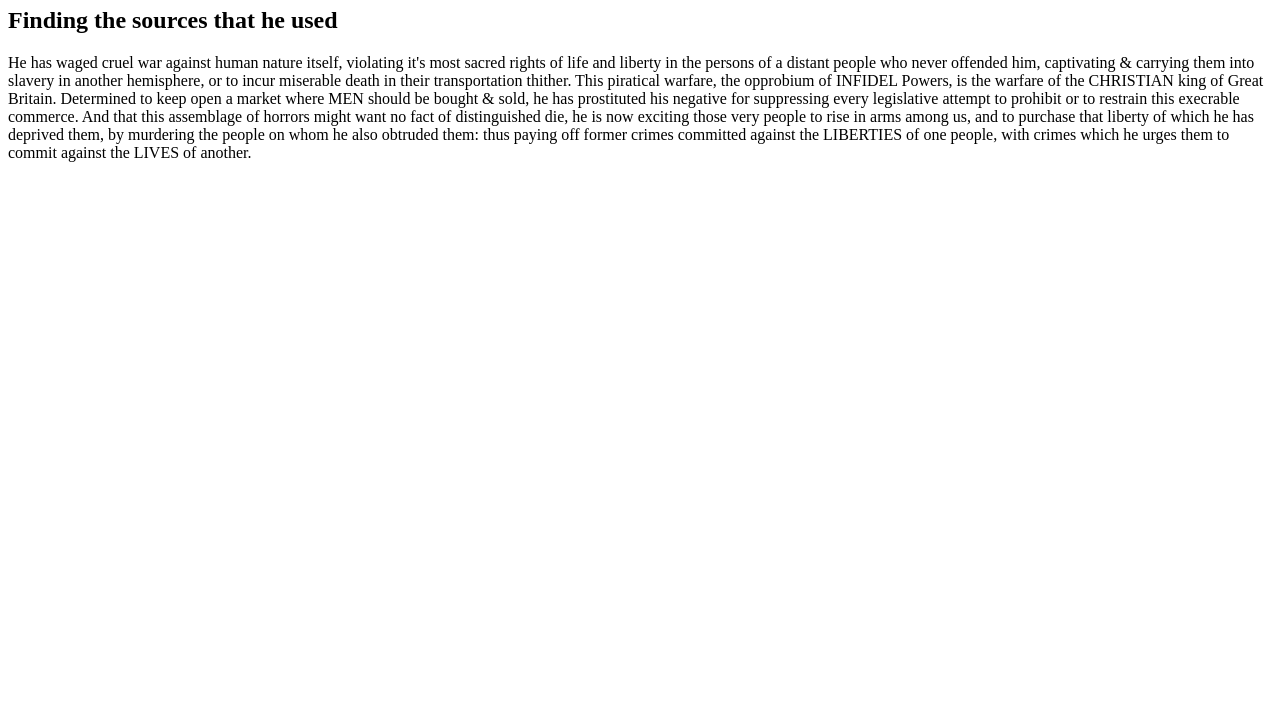
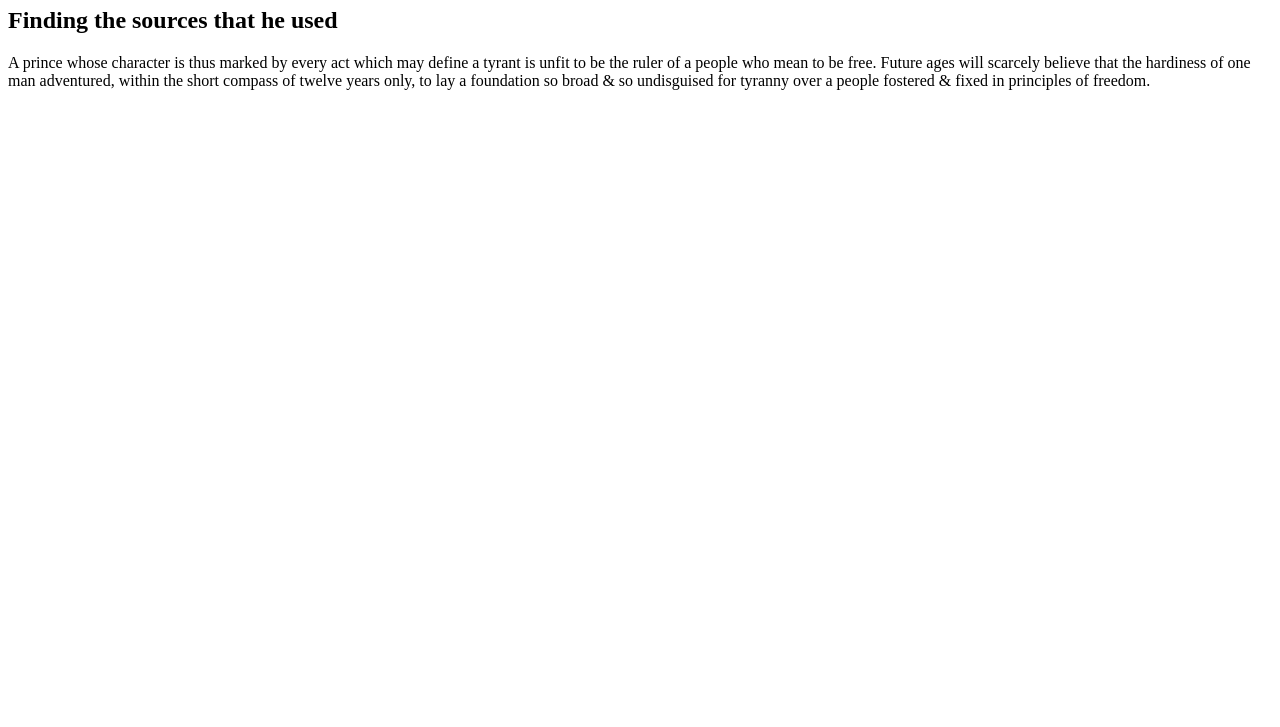
Before and after one commit to tiamomon/Project-4, a plain HTML site: page index.html in a window 1280 px wide. Shown: the part 73-800 px from the top of the page. Drawn offline with Linux system fonts and the light colour scheme; a script that the page names is missing.

Commit message:
Update index.html

```diff
--- a/index.html
+++ b/index.html
@@ -10,7 +10,8 @@
   <h1> Jeffersons Rough Draft of the Declaration of Independence</h1>
   <h2> Finding the sources that he used</h2>
 
-  <p> He has waged cruel war against human nature itself, violating it's most sacred rights of life and liberty in the persons of a distant people who never offended him, captivating & carrying them into slavery in another hemisphere, or to incur miserable death in their transportation thither. This piratical warfare, the opprobium of INFIDEL Powers, is the warfare of the CHRISTIAN king of Great Britain. Determined to keep open a market where MEN should be bought & sold, he has prostituted his negative for suppressing every legislative attempt to prohibit or to restrain this execrable commerce. And that this assemblage of horrors might want no fact of distinguished die, he is now exciting those very people to rise in arms among us, and to purchase that liberty of which he has deprived them, by murdering the people on whom he also obtruded them: thus paying off former crimes committed against the LIBERTIES of one people, with crimes which he urges them to commit against the LIVES of another.
+  <p> A prince whose character is thus marked by every act which may define a tyrant is unfit to be the ruler of a people who mean to be free. Future ages will scarcely believe that the hardiness of one man adventured, within the short compass of twelve years only, to lay a foundation so broad & so undisguised for tyranny over a people fostered & fixed in principles of freedom.
+
   </p>
 </body>
 </html>
```
